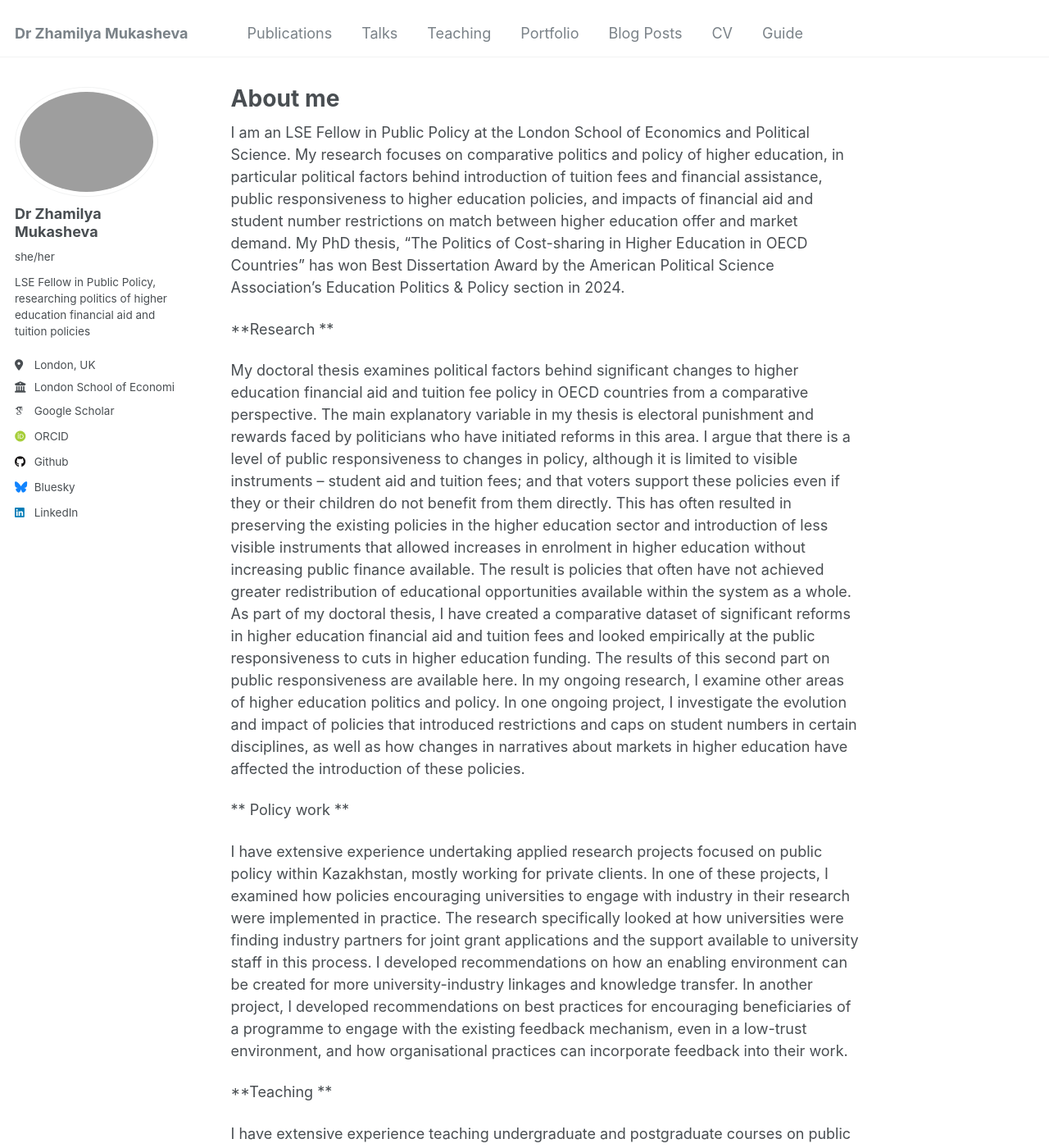
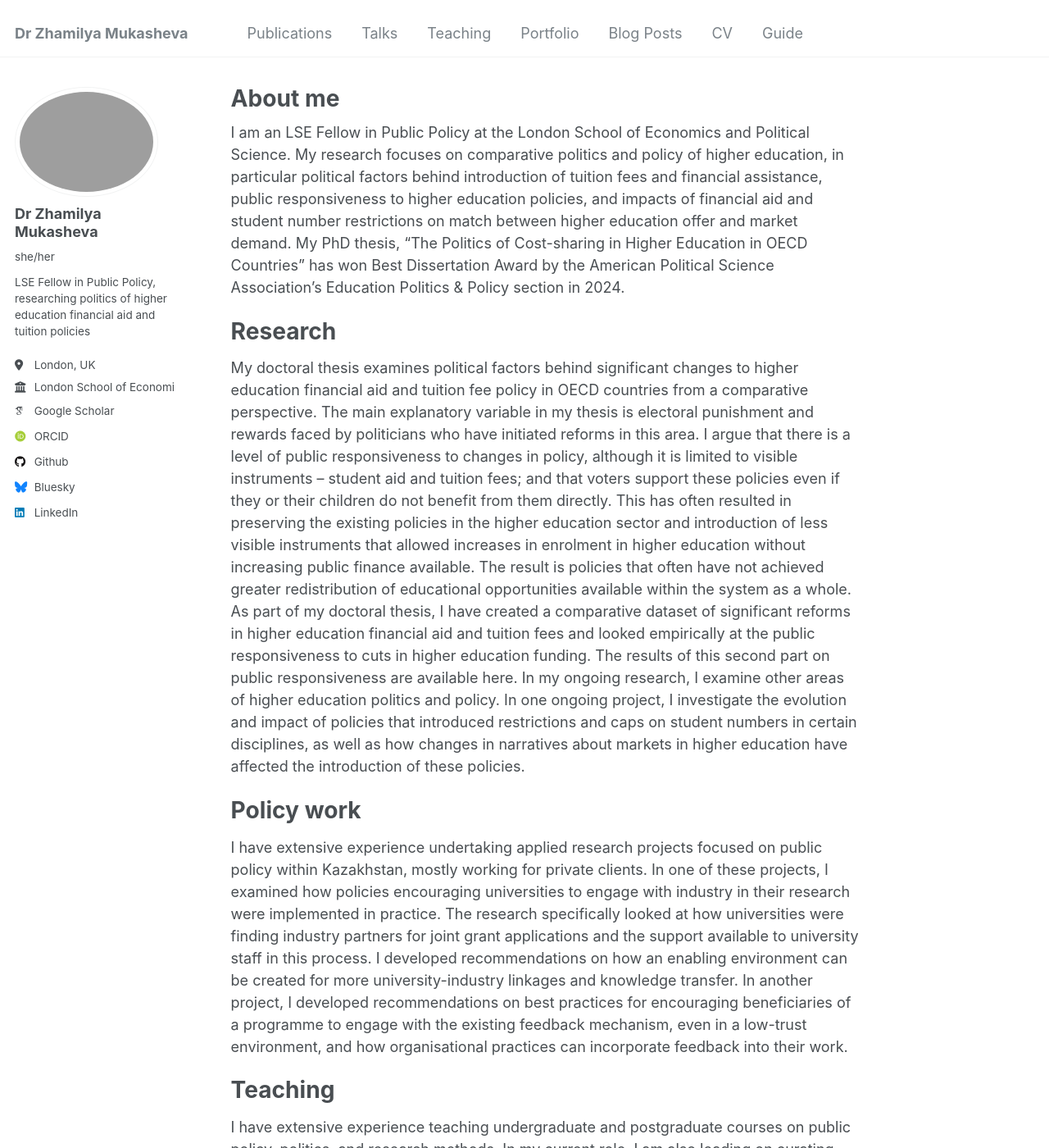
Before and after one commit to zhamilya-mukasheva/zhamilya-mukasheva, a Jekyll site: the page built from _pages/about.md, in a window 1280 px wide and 1400 px high. Shown: the whole window at 82% size. Built offline with Jekyll 4.4.1, drawn with Linux system fonts in a browser that asks for light colours; some web fonts are replaced.

```diff
--- a/_pages/about.md
+++ b/_pages/about.md
@@ -9,18 +9,20 @@ redirect_from:
 
 I am an LSE Fellow in Public Policy at the London School of Economics and Political Science. My research focuses on comparative politics and policy of higher education, in particular political factors behind introduction of tuition fees and financial assistance, public responsiveness to higher education policies, and impacts of financial aid and student number restrictions on match between higher education offer and market demand. My PhD thesis, “The Politics of Cost-sharing in Higher Education in OECD Countries” has won Best Dissertation Award by the American Political Science Association's Education Politics & Policy section in 2024.
 
-**Research **
+Research
+======
 
 My doctoral thesis examines political factors behind significant changes to higher education financial aid and tuition fee policy in OECD countries from a comparative perspective. The main explanatory variable in my thesis is electoral punishment and rewards faced by politicians who have initiated reforms in this area. I argue that there is a level of public responsiveness to changes in policy, although it is limited to visible instruments – student aid and tuition fees; and that voters support these policies even if they or their children do not benefit from them directly. This has often resulted in preserving the existing policies in the higher education sector and introduction of less visible instruments that allowed increases in enrolment in higher education without increasing public finance available. The result is policies that often have not achieved greater redistribution of educational opportunities available within the system as a whole.
 As part of my doctoral thesis, I have created a comparative dataset of significant reforms in higher education financial aid and tuition fees and looked empirically at the public responsiveness to cuts in higher education funding. The results of this second part on public responsiveness are available here.
 In my ongoing research, I examine other areas of higher education politics and policy. In one ongoing project, I investigate the evolution and impact of policies that introduced restrictions and caps on student numbers in certain disciplines, as well as how changes in narratives about markets in higher education have affected the introduction of these policies.
 
 
-**
-Policy work **
+Policy work
+======
 
 I have extensive experience undertaking applied research projects focused on public policy within Kazakhstan, mostly working for private clients. In one of these projects, I examined how policies encouraging universities to engage with industry in their research were implemented in practice. The research specifically looked at how universities were finding industry partners for joint grant applications and the support available to university staff in this process. I developed recommendations on how an enabling environment can be created for more university-industry linkages and knowledge transfer. In another project, I developed recommendations on best practices for encouraging beneficiaries of a programme to engage with the existing feedback mechanism, even in a low-trust environment, and how organisational practices can incorporate feedback into their work.
 
-**Teaching **
+Teaching
+======
 
 I have extensive experience teaching undergraduate and postgraduate courses on public policy, politics, and research methods. In my current role, I am also leading on curating applied research projects for students, where they can work with the support of an external organisation on a topic that has been offered by this external organisation in advance.
```
